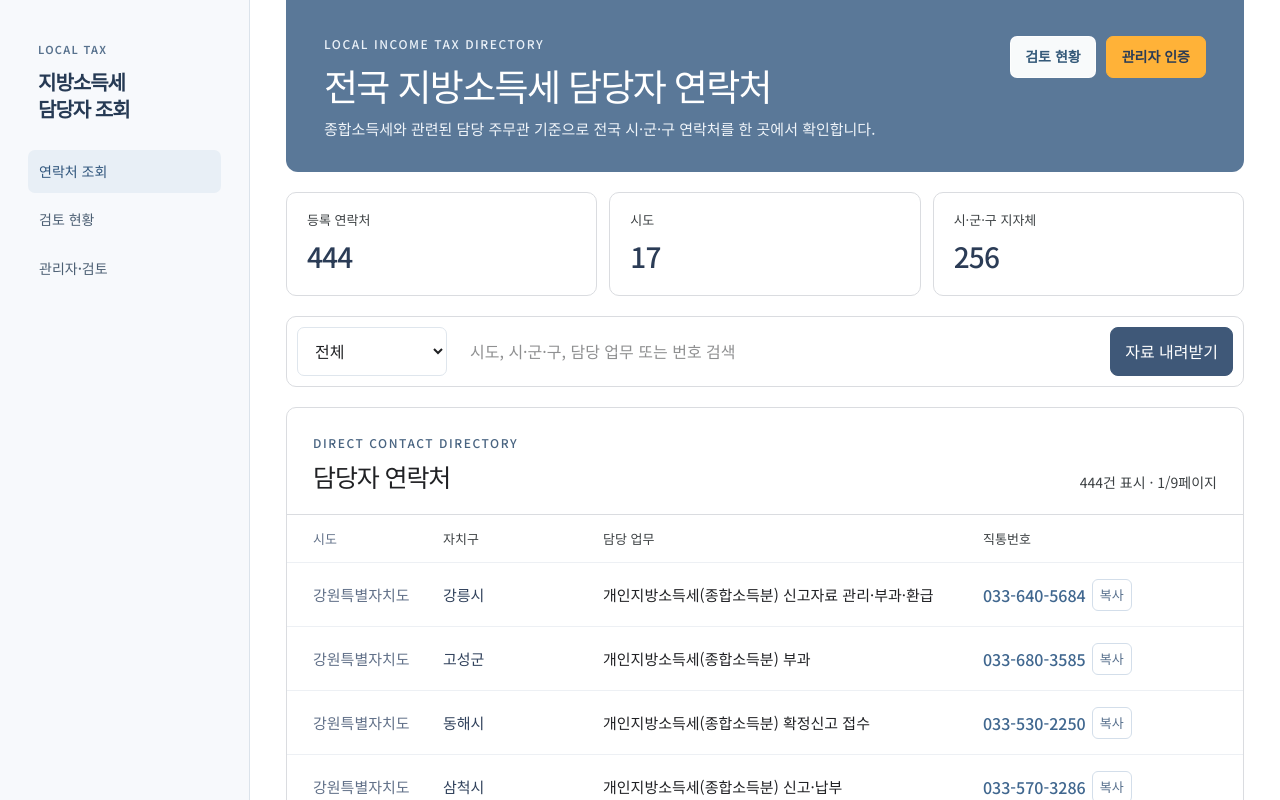
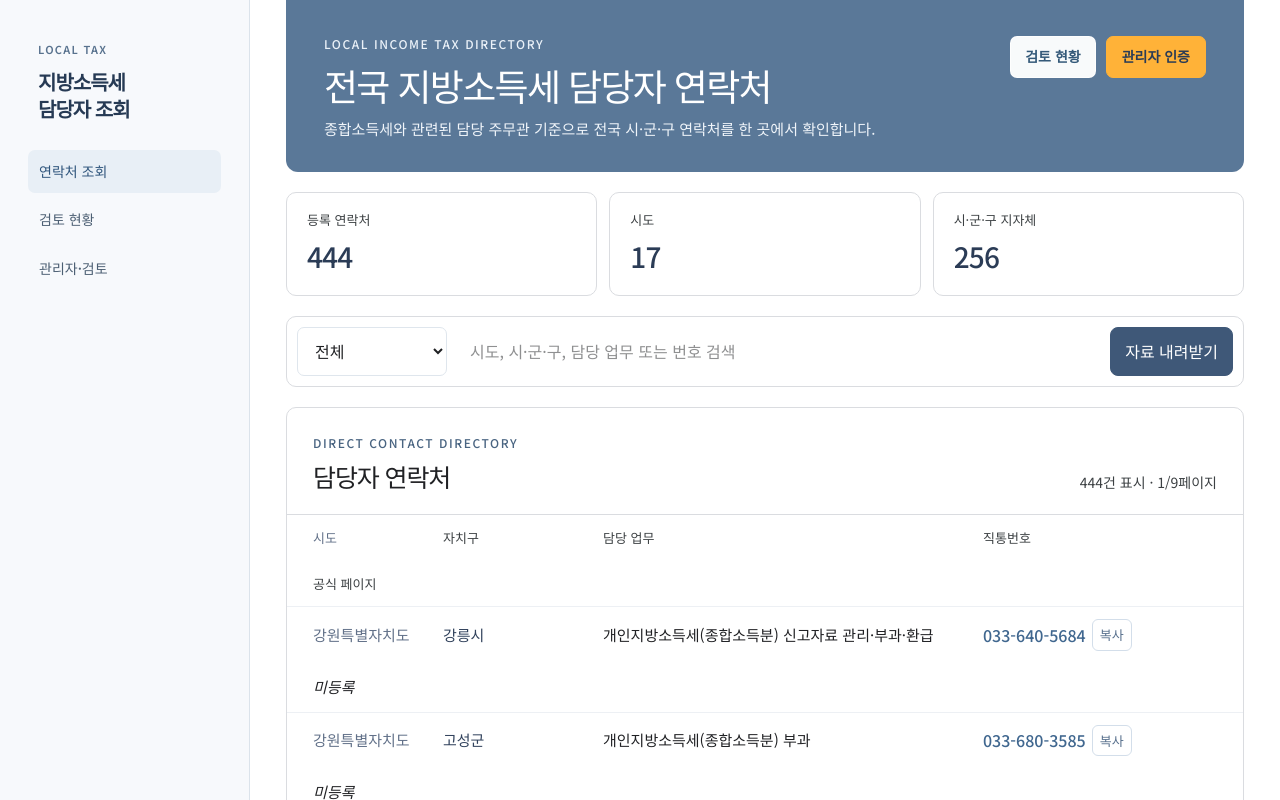
Before and after one commit to sujinkim-hash/savetax-local-tax, a Next.js app in the folder SAVETAX_Vercel_App_Source_2026-07-28/: page / in a window 1280 px wide. Shown: the top 800 px of the page. Built offline with nearby package versions, Linux system fonts and the light colour scheme; no server answers; the database is empty.

Commit message:
Add official page links to contact list

```diff
--- a/SAVETAX_Vercel_App_Source_2026-07-28/app/page.tsx
+++ b/SAVETAX_Vercel_App_Source_2026-07-28/app/page.tsx
@@ -41,7 +41,7 @@
     if (data.contacts?.length) setContacts(data.contacts);
   }
   useEffect(() => { setPage(1); }, [query, region]);
-  useEffect(() => { void loadFromDatabase(); }, []);
+  useEffect(() => { void loadFromDatabase(); void loadPublicSources(); }, []);
   useEffect(() => { const savedKey = window.localStorage.getItem("savetax_admin_key"); if (savedKey) void loadReviews(savedKey); }, []);
   useEffect(() => { const selected = new URLSearchParams(window.location.search).get("region"); if (selected) setRegion(selected); }, []);
 
@@ -49,13 +49,7 @@
     (region === "전체" || item.sido === region) && `${item.sido} ${item.local} ${item.scope} ${item.phone}`.toLowerCase().includes(query.toLowerCase()),
   ), [contacts, query, region]);
   const regions = ["전체", ...Array.from(new Set(contacts.map((item) => item.sido)))];
-  const sourcesBySido = useMemo(() => {
-    const groups = new Map<string, Source[]>();
-    sources.forEach((source) => groups.set(source.sido, [...(groups.get(source.sido) ?? []), source]));
-    return Array.from(groups.entries())
-      .sort(([left], [right]) => left.localeCompare(right, "ko"))
-      .map(([sido, items]) => ({ sido, items: items.sort((left, right) => left.local.localeCompare(right.local, "ko")) }));
-  }, [sources]);
+  const sourceByOffice = useMemo(() => new Map(sources.map((source) => [source.sido + "::" + source.local, source])), [sources]);
 
   const totalPages = Math.max(1, Math.ceil(rows.length / pageSize));
   const pagedRows = useMemo(() => rows.slice((page - 1) * pageSize, page * pageSize), [rows, page]);
@@ -74,6 +68,13 @@
 
   async function loadSources(key: string) {
     const response = await fetch("/api/admin/sources", { headers: { "x-admin-key": key } });
+    if (!response.ok) return;
+    const data = (await response.json()) as { sources?: Source[] };
+    setSources(data.sources ?? []);
+  }
+
+  async function loadPublicSources() {
+    const response = await fetch("/api/sources", { cache: "no-store" });
     if (!response.ok) return;
     const data = (await response.json()) as { sources?: Source[] };
     setSources(data.sources ?? []);
@@ -125,6 +126,14 @@
     setSourceLocalDraft("");
     setNotice(wasEditing ? "공식 주소 정보를 수정했습니다." : "공식 주소를 등록했습니다. 아래 등록 현황에서 바로 확인할 수 있습니다.");
     await loadSources(adminKey);
+  }
+
+  function openSourceRegistration(contact: Contact) {
+    setEditingSourceId(null);
+    setSourceUrlDraft("");
+    setSourceSidoDraft(contact.sido);
+    setSourceLocalDraft(contact.local);
+    setSourceDialogOpen(true);
   }
 
   function editSource(source: Source) {
@@ -234,19 +243,21 @@
         <p>{rows.length}건 표시 · {page}/{totalPages}페이지</p>
       </div>
       <div className="table">
-        <div className="tr th"><span>시도</span><span>자치구</span><span>담당 업무</span><span>직통번호</span></div>
-        {pagedRows.map((item, index) => (
-          <div className="tr" key={`${item.sido}-${item.local}-${item.phone}-${index}`}>
+        <div className="tr th"><span>시도</span><span>자치구</span><span>담당 업무</span><span>직통번호</span><span>공식 페이지</span></div>
+        {pagedRows.map((item, index) => {
+          const officialSource = sourceByOffice.get(item.sido + "::" + item.local);
+          return <div className="tr" key={item.sido + "-" + item.local + "-" + item.phone + "-" + index}>
             <span>{item.sido}</span>
             <strong>{item.local}</strong>
             <span className="scopeCell" title={item.scope}>{item.scope}</span>
             <span className="phoneCell">
-              <a href={`tel:${item.phone}`}>{item.phone}</a>
-              <button type="button" className="copyPhone" onClick={() => void copyPhone(item.phone)} aria-label={`${item.phone} 복사`}>{copiedPhone === item.phone ? "복사됨" : "복사"}</button>
+              <a href={"tel:" + item.phone}>{item.phone}</a>
+              <button type="button" className="copyPhone" onClick={() => void copyPhone(item.phone)} aria-label={item.phone + " 복사"}>{copiedPhone === item.phone ? "복사됨" : "복사"}</button>
               {isAdmin && <><button type="button" className="contactEdit" onClick={() => openContactEdit(item)}>수정</button><button type="button" className="contactDelete" onClick={() => void deleteContact(item)}>삭제</button></>}
             </span>
-          </div>
-        ))}
+            <span className="sourceCell">{officialSource ? <a href={officialSource.source_url} target="_blank" rel="noreferrer">열기</a> : isAdmin ? <button type="button" onClick={() => openSourceRegistration(item)}>등록</button> : <em>미등록</em>}</span>
+          </div>;
+        })}
       </div>
       {totalPages > 1 && (
         <div className="pager">
```
